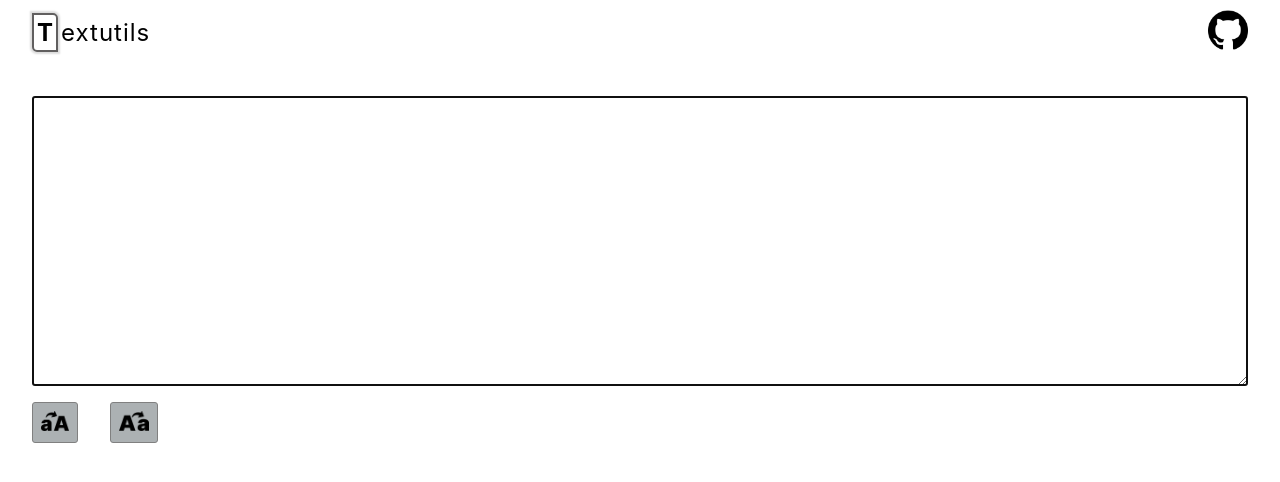
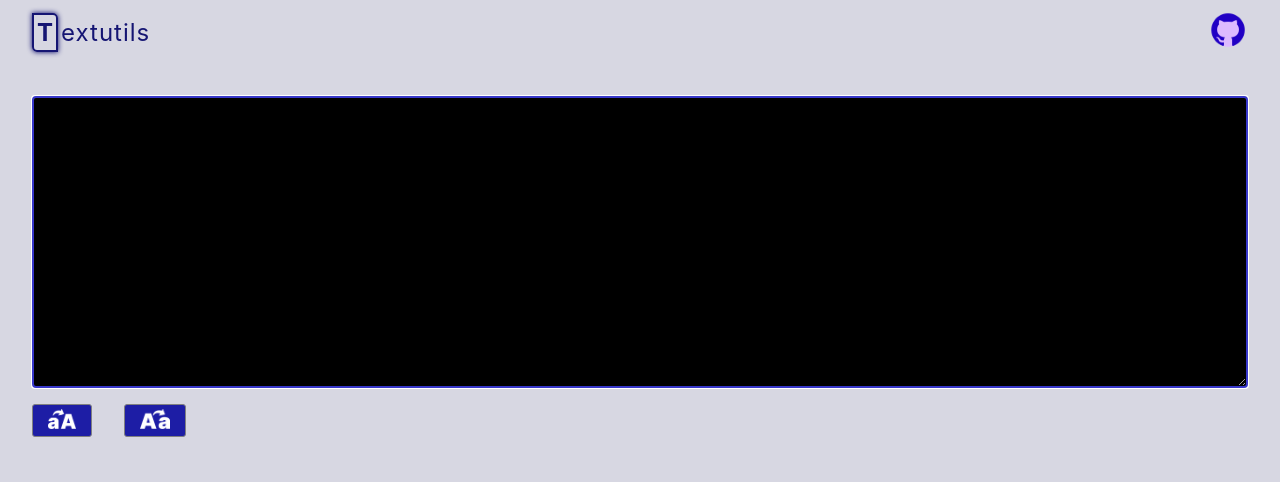
Before and after one commit to rounakkumar001/text-utils, a React (Create React App) app: page / in a window 1280 px wide. Shown: the top 482 px of the page. Built offline with nearby package versions, Linux system fonts and the light colour scheme.

Commit message:
UI & Ux improvement updation and costomized for all devices Done

```diff
--- a/src/App.css
+++ b/src/App.css
@@ -2,6 +2,9 @@
     margin: 0;
     padding: 0;
     box-sizing: border-box;
+}
+body{
+    background-color: #d7d7e2;
 }
 
 .logo{
@@ -11,24 +14,31 @@
     align-items: center;
     font-size: 1.5rem;
 }
+
+
+
 .t{
     font-weight: bold;
     padding: 3px;
+    color:  rgb(21, 21, 115);
     /* border-radius: 10px; */
     border-top-right-radius: 5px;
     border-bottom-left-radius: 5px;
     margin-right: 3px;
-    border: 2px solid rgb(97, 95, 95);
-    box-shadow: 0px 0px 2px 2px gainsboro;
+    /* border: 2px solid rgb(97, 95, 95); */
+    border: 2px solid  rgb(21, 21, 115);
+    box-shadow: 0px 0px 5px .2px  rgb(21, 21, 115);
 
 }
 .rs{
     letter-spacing: 1px;
+    color: rgb(21, 21, 115);
 
 }
 
 .vLine{
-    color: black;
+    color:  rgb(21, 21, 115);
+    font-weight: bolder;
     animation: blink 1s steps(1, end) infinite;
 }
 
@@ -57,22 +67,50 @@
 }
 
 .Primary-btn{
-    background: rgb(172, 177, 179);
+    background: rgb(29, 29, 165);
     margin-left: 2rem;
     margin-top: 1rem;
     border: 1px solid gray;
     border-radius: 3px;
-    padding: 8px;
+    padding: 4px 15px;
     cursor: pointer;
 }
 
 .Primary-btn:hover{
-    background: rgb(222, 227, 229);
+    background: rgb(14, 14, 135);
     transition: .3s;
 }
 
 .Primary-btn img{
     height: 20px;
+    filter:  brightness(0) invert(1);
 
 
 }
+
+
+@media screen and (max-width : 360px){
+    .logo{
+        font-size: 1rem;
+        margin: 0px;
+        margin-left: 1rem;
+    }
+
+    #main img{
+        height: 30px;
+        margin-right: 1rem;
+    }
+
+    .Primary-btn img{
+
+        height: 10px;
+
+    }
+
+    .Primary-btn{
+
+        margin-left: 1rem;
+        margin-top: 1rem;
+
+    }
+}
--- a/src/components/heading.js
+++ b/src/components/heading.js
@@ -1,5 +1,6 @@
 import React from 'react'
-import logo from "../img/github-logo.png"
+// import logo from "../img/github-logo.png"
+import logo from "../img/bluegithub.png"
 import "../App.css"
 
 
--- a/src/form.css
+++ b/src/form.css
@@ -1,14 +1,39 @@
-.fmain{
+.fmain {
     display: flex;
     flex-direction: column;
     margin-top: 2rem;
     margin-left: 2rem;
     margin-right: 2rem;
 }
-.fmain textarea{
+
+.fmain textarea {
     padding: 1rem;
+    color: white;
     padding-top: 1.5rem;
     padding-bottom: 1.5rem;
     font-size: 1.1rem;
-    font-family:monospace
+    background-color: black;
+    font-family: monospace;
+    border : 2px solid rgb(49, 49, 137);
 }
+
+.fmain textarea:focus{
+    outline-color: rgb(55, 55, 201);
+    outline-width: 5px;
+
+}
+
+@media screen and (max-width : 360px) {
+    .fmain {
+        margin-top: 1rem;
+        margin-left: 1rem;
+        margin-right: 1rem;
+    }
+
+    .fmain textarea {
+        padding: .5rem;
+        padding-top: .5rem;
+        padding-bottom: 1rem;
+        font-size: 1rem;
+    }
+}
```
Also changed, not shown: src/img/bluegithub.png (added).
